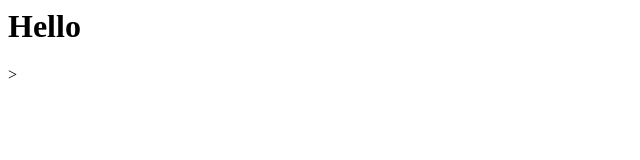
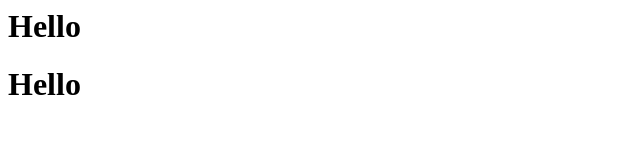
Before and after one commit to kishochandra/kayjay_security, a plain HTML site: page index.html in a window 1280 px wide. Shown: the whole page, without its empty margins (0-640 px from the left). Drawn offline with Linux system fonts and the light colour scheme.

Commit message:
Update index.html

```diff
--- a/index.html
+++ b/index.html
@@ -1 +1,2 @@
-<h1>Hello</h1>>
+<h1>Hello</h>
+<h1>Hello</h>
```
